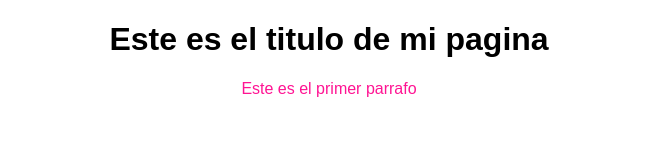
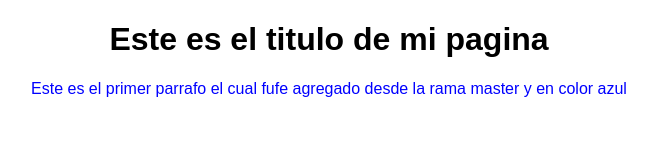
Before and after one commit to DNavaSeekop/Mi-primer-git, a plain HTML site: page Index.html in a window 1280 px wide. Shown: the whole page, without its empty margins (311-968 px from the left). Drawn offline with Linux system fonts and the light colour scheme.

Commit message:
Ultimo commit al master antes del merge

```diff
--- a/Index.html
+++ b/Index.html
@@ -9,6 +9,6 @@
 </head>
 <body>
     <h1>Este es el titulo de mi pagina</h1>
-    <p>Este es el primer parrafo</p>
+    <p>Este es el primer parrafo el cual fufe agregado desde la rama master y en color azul</p>
 </body>
 </html>
--- a/css/Estilos.css
+++ b/css/Estilos.css
@@ -4,5 +4,6 @@ body
     font-family: "Arial";
 }
 p{
-    color:deeppink;
+    color:blue;
+
 }
```
